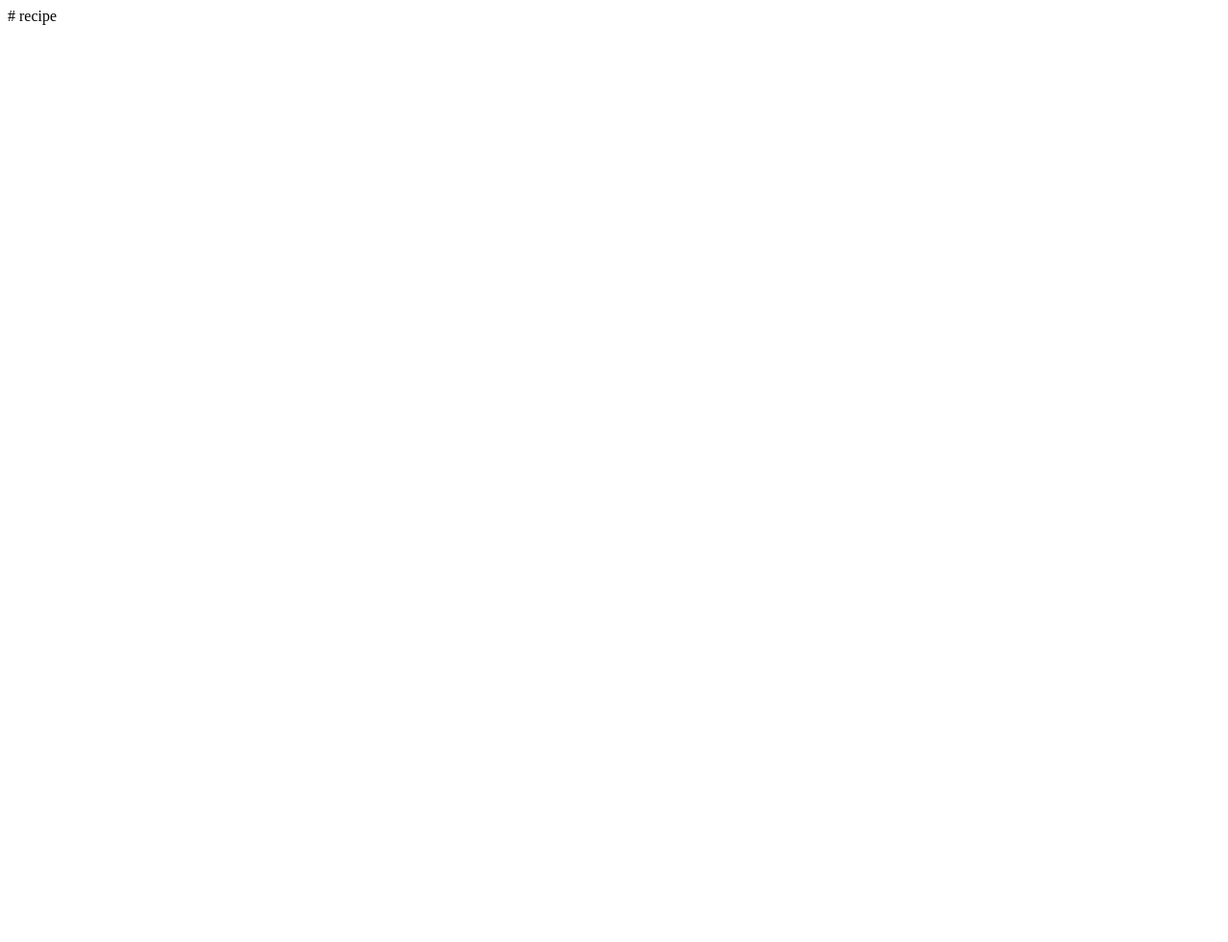
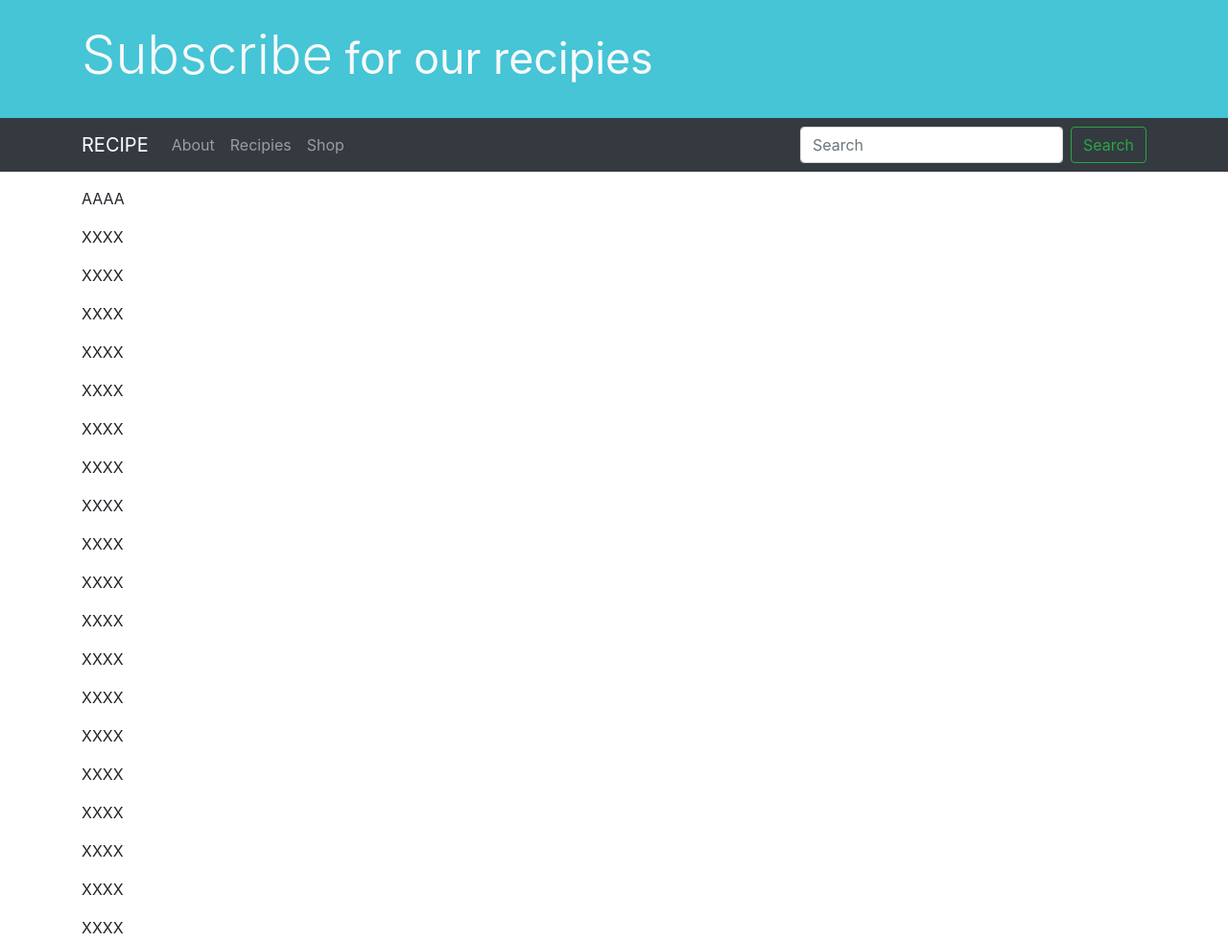
Before and after one commit to grantjenkins/recipe, a plain HTML site: page index.html in a window 1280 px wide. Shown: the whole page at 96% size. Before the commit the page ends 800 px from the top, so only its background shows below. Drawn offline with nearby package versions, Linux system fonts and the light colour scheme.

Commit message:
Update index.html

```diff
--- a/index.html
+++ b/index.html
@@ -1 +1,92 @@
-# recipe
+<!DOCTYPE html>
+
+
+<html lang="en" class="h-100">
+<head>
+    <meta charset="utf-8">
+    <meta name="viewport" content="width=device-width, initial-scale=1, shrink-to-fit=no">
+    <title>Project Recipe Book</title>
+    <link rel="stylesheet" href="https://stackpath.bootstrapcdn.com/bootstrap/4.5.2/css/bootstrap.min.css">
+    <link rel="stylesheet" href="https://stackpath.bootstrapcdn.com/font-awesome/4.7.0/css/font-awesome.min.css">
+
+    <style>
+        header {
+            background-color: rgb(69, 197, 214);
+        }
+
+    </style>
+</head>
+<body class="d-flex flex-column h-100">
+    <header class="py-4">
+        <div class="container">
+            <h1 class="display-4 text-light">Subscribe<small> for our recipies</small></h1>
+        </div>
+    </header>
+    <!--Global Navigation-->
+    <nav id="mainNavigation" class="navbar navbar-expand-md navbar-dark bg-dark sticky-top mb-3" role="navigation">
+        <div class="container">
+            <button class="navbar-toggler" type="button" data-toggle="collapse" data-target="#myNavigation" aria-controls="myNavigation" aria-expanded="false" aria-label="Toggle navigation">
+                <span class="navbar-toggler-icon">
+                    <i class="fa fa-bars" style="color:#ddd; font-size:24px;"></i>
+                </span>
+            </button>
+            <div class="collapse navbar-collapse justify-content-between" id="myNavigation">
+                <ul class="navbar-nav">
+                    <li class="navbar-item active">
+                        <a class="navbar-brand d-none d-sm-block" href="javascript:switchPage('#home');"><span class="sr-only">(current)</span>
+                            RECIPE
+                        </a>
+                        <a class="nav-link d-block d-sm-none" href="javascript:switchPage('#home');">Home</a>
+                    </li>
+                    <li class="nav-item">
+                        <a class="nav-link" href="javascript:switchPage('#about');">About</a>
+                    </li>
+                    <li class="nav-item">
+                        <a class="nav-link" href="javascript:switchPage('#recipies');">Recipies</a>
+                    </li>
+                    <li class="nav-item">
+                        <a class="nav-link" href="javascript:switchPage('#shop');">Shop</a>
+                    </li>
+                </ul>
+
+                <form class="form-inline my-2 my-lg-0">
+                    <input class="form-control mr-sm-2" type="search" placeholder="Search" aria-label="Search">
+                    <button class="btn btn-outline-success my-2 my-sm-0" type="submit">Search</button>
+                </form>
+            </div>
+        </div>
+    </nav>
+
+    <!--Main Content (pages)-->
+    <main role="main" class="flex-shrink-0">
+        <div class="container">
+            <p>AAAA</p>
+            <p>XXXX</p>
+            <p>XXXX</p>
+            <p>XXXX</p>
+            <p>XXXX</p>
+            <p>XXXX</p>
+            <p>XXXX</p>
+            <p>XXXX</p>
+            <p>XXXX</p>
+            <p>XXXX</p>
+            <p>XXXX</p>
+            <p>XXXX</p>
+            <p>XXXX</p>
+            <p>XXXX</p>
+            <p>XXXX</p>
+            <p>XXXX</p>
+            <p>XXXX</p>
+            <p>XXXX</p>
+            <p>XXXX</p>
+            <p>XXXX</p>
+        </div>
+    </main>
+
+    <!--Script Imports-->
+    <script src="https://ajax.googleapis.com/ajax/libs/jquery/3.5.1/jquery.min.js"></script>
+    <script src="https://cdn.jsdelivr.net/npm/popper.js@1.16.1/dist/umd/popper.min.js"></script>
+    <script src="https://cdn.jsdelivr.net/npm/bootstrap@4.5.2/dist/js/bootstrap.min.js"></script>
+    <script src="https://cdn.jsdelivr.net/npm/bootstrap@4.5.2/dist/js/bootstrap.bundle.min.js"></script>
+</body>
+</html>
```
